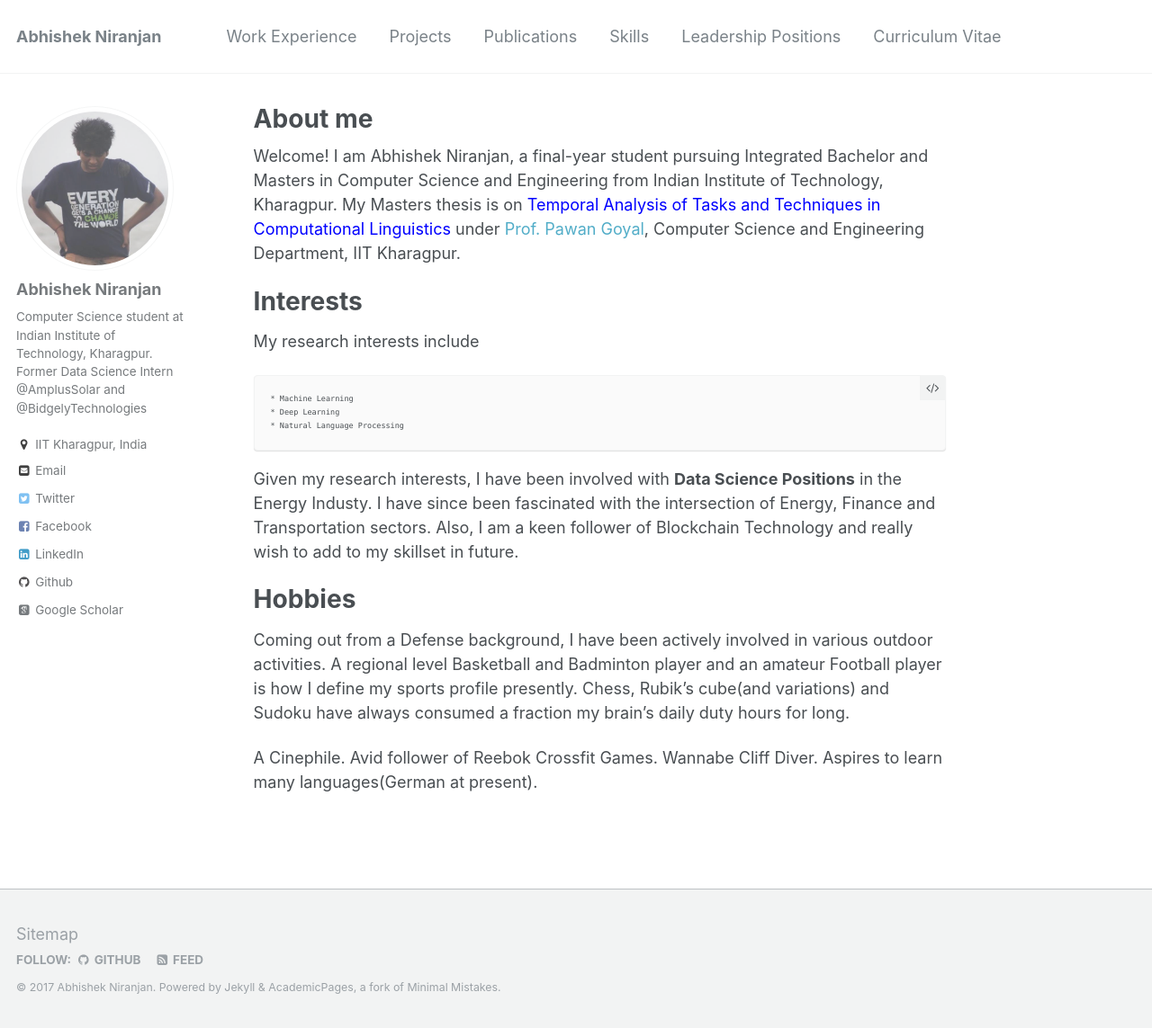
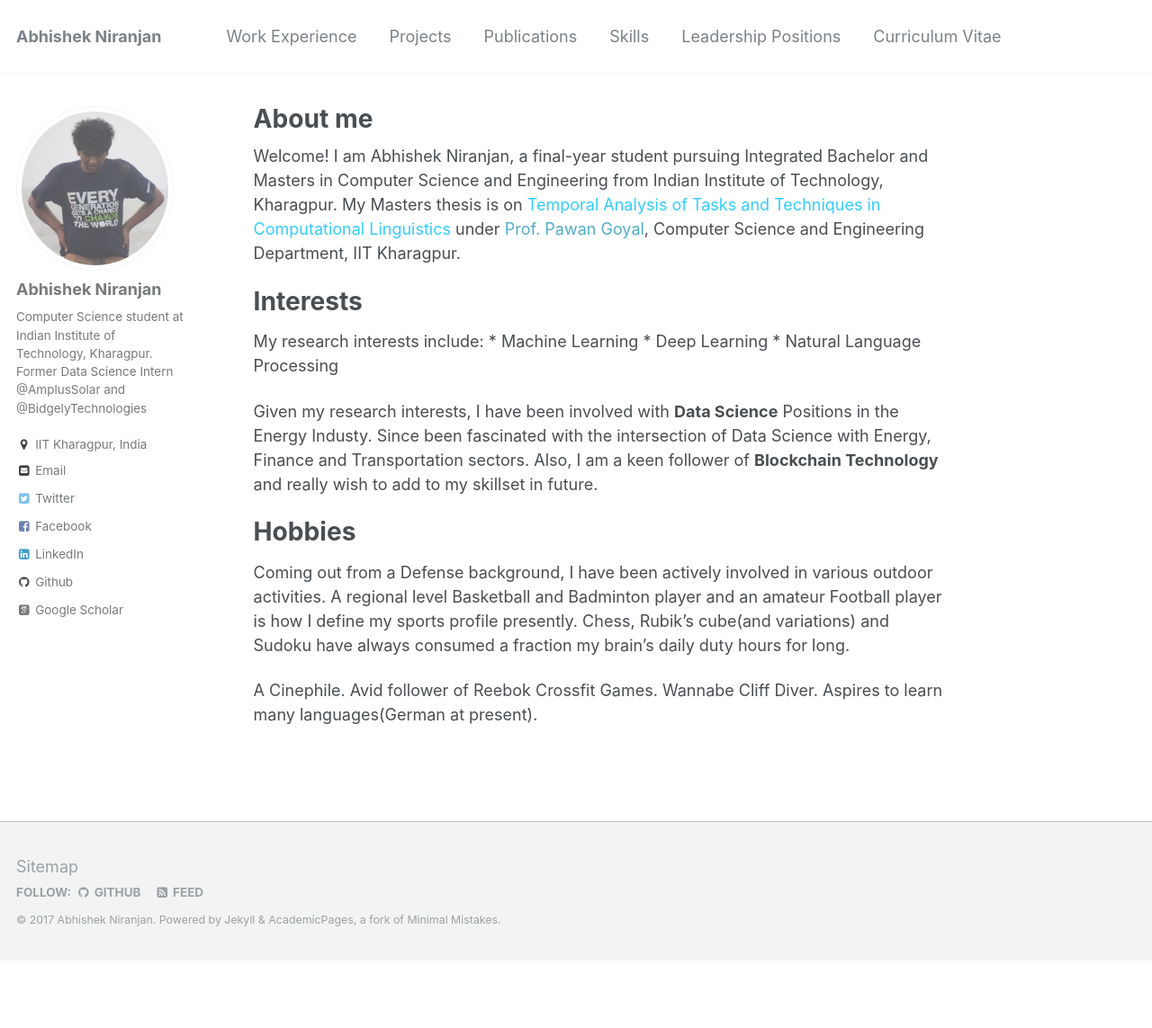
Before and after one commit to abhishek-niranjan/abhishek-niranjan.github.io, a Jekyll site: the page built from _pages/about.md, in a window 1280 px wide and 1143 px high. Shown: the whole window at 90% size. Built offline with Jekyll 4.4.1, drawn with Linux system fonts in a browser that asks for light colours; some web fonts are replaced.

Commit message:
Changed Color of Thesis

```diff
--- a/_pages/about.md
+++ b/_pages/about.md
@@ -8,17 +8,16 @@ redirect_from:
   - /about.html
 ---
 
-Welcome! I am Abhishek Niranjan, a final-year student pursuing Integrated Bachelor and Masters in Computer Science and Engineering from Indian Institute of Technology, Kharagpur. My Masters thesis is on <span style="color:blue;">Temporal Analysis of Tasks and Techniques in Computational Linguistics</span> under [Prof. Pawan Goyal](http://cse.iitkgp.ac.in/~pawang/), Computer Science and Engineering Department, IIT Kharagpur.
+Welcome! I am Abhishek Niranjan, a final-year student pursuing Integrated Bachelor and Masters in Computer Science and Engineering from Indian Institute of Technology, Kharagpur. My Masters thesis is on <span style="color:#33CCFF;">Temporal Analysis of Tasks and Techniques in Computational Linguistics</span> under [Prof. Pawan Goyal](http://cse.iitkgp.ac.in/~pawang/), Computer Science and Engineering Department, IIT Kharagpur.
 
 # Interests
 
-My research interests include
-
+My research interests include:
 	* Machine Learning
 	* Deep Learning
 	* Natural Language Processing
 
-Given my research interests, I have been involved with **Data Science Positions** in the Energy Industy. I have since been fascinated with the intersection of Energy, Finance and Transportation sectors. Also, I am a keen follower of Blockchain Technology and really wish to add to my skillset in future.
+Given my research interests, I have been involved with **Data Science** Positions in the Energy Industy. Since been fascinated with the intersection of Data Science with Energy, Finance and Transportation sectors. Also, I am a keen follower of **Blockchain Technology** and really wish to add to my skillset in future.
 
 # Hobbies
 
```
